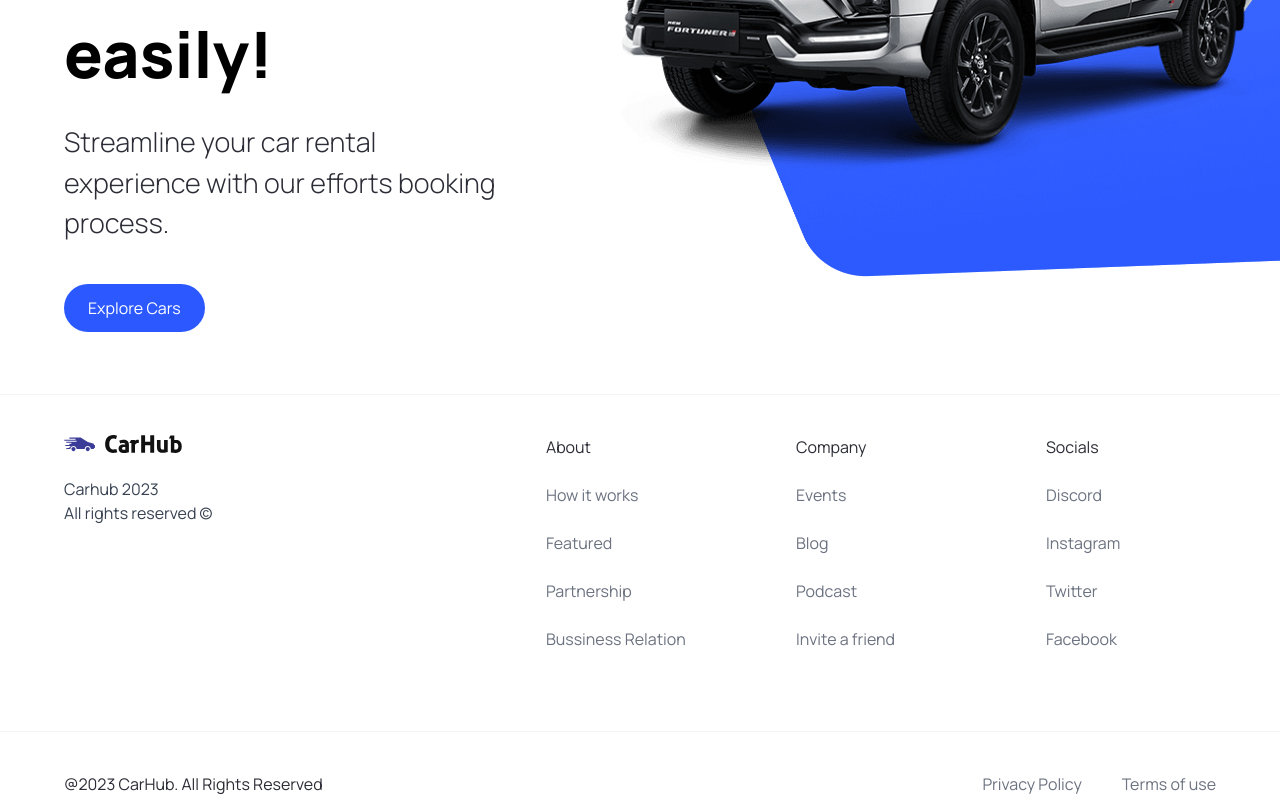
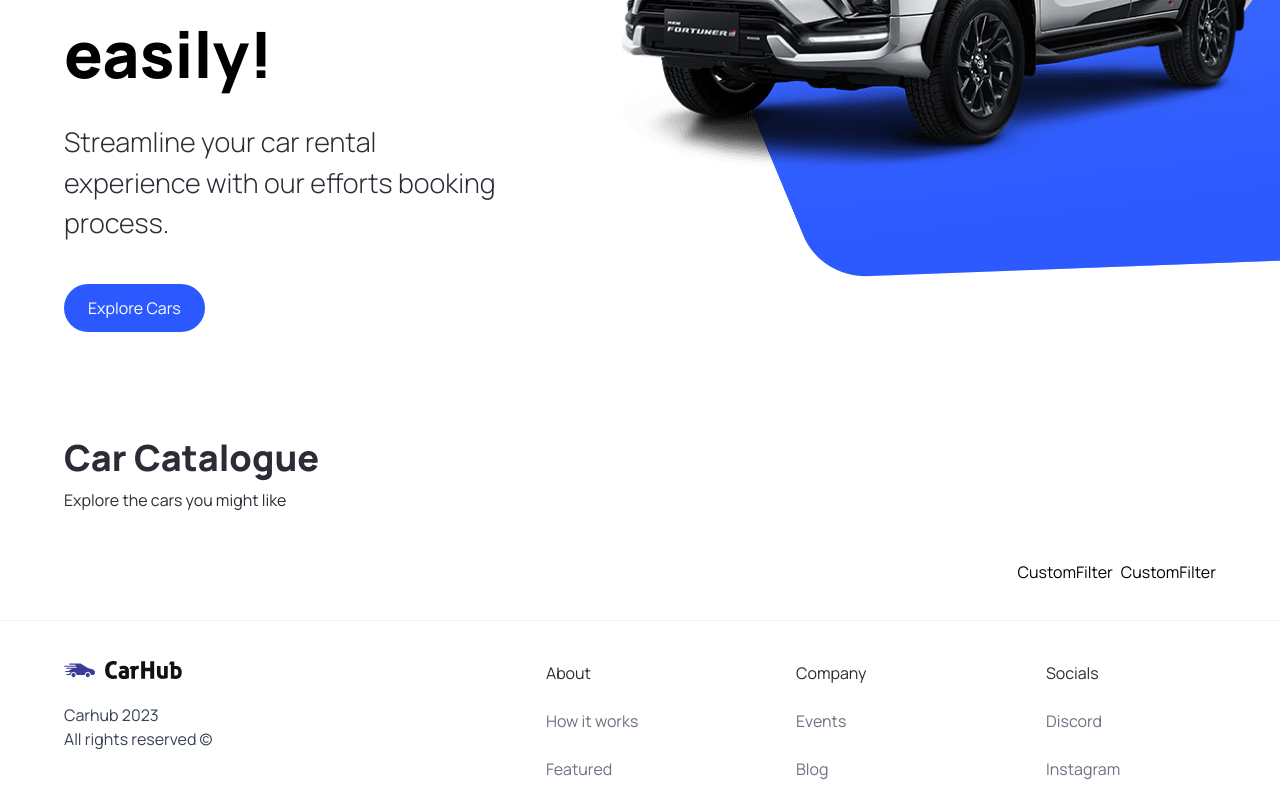
Before and after one commit to Emmanuel-Ingwe/car_showPlus, a Next.js app: page / in a window 1280 px wide. Shown: the part 426-1223 px from the top of the page. Built offline with nearby package versions, Linux system fonts and the light colour scheme.

Commit message:
searchbar

```diff
--- a/app/page.tsx
+++ b/app/page.tsx
@@ -1,10 +1,27 @@
-import { Hero } from '@/components'
+import { CustomFilter, Hero, SearchBar } from '@/components'
+import { CustomButtonProps } from '@/types'
 import Image from 'next/image'
 
 export default function Home() {
   return (
     <main className="overflow-hidden">
       <Hero />
+
+      <div className="mt-12 padding-x padding-y max-width" id="discover">
+        <div className="home__text-container">
+          <h1 className="text-4xl font-extrabold">Car Catalogue</h1>
+          <p>Explore the cars you might like</p>
+        </div>
+
+        <div className="home__filters">
+          <SearchBar />
+
+          <div className="home__filter-container">
+            <CustomFilter title="fuel" />
+            <CustomFilter title="year" />
+          </div>
+        </div>
+      </div>
     </main>
   )
 }
--- /dev/null
+++ b/components/CustomFilter/index.tsx
@@ -0,0 +1,11 @@
+import React from 'react'
+
+type Props = {}
+
+const CustomFilter = (props: Props) => {
+  return (
+    <div>CustomFilter</div>
+  )
+}
+
+export default CustomFilter
--- /dev/null
+++ b/components/SearchBar/index.tsx
@@ -0,0 +1,20 @@
+import React from 'react'
+
+type Props = {}
+
+const SearchBar = (props: Props) => {
+    const handleSearch = () => {
+
+    }
+
+
+  return (
+    <form action="" onSubmit={handleSearch} className="searchbar">
+        <div className="searchbar__item">
+
+        </div>
+    </form>
+  )
+}
+
+export default SearchBar
--- a/components/index.tsx
+++ b/components/index.tsx
@@ -2,10 +2,14 @@
 import CustomButton from "./CustomButton/index"
 import Navbar from "./Navbar"
 import Footer from "./Footer"
+import CustomFilter from "./CustomFilter"
+import SearchBar from "./SearchBar"
 
 export {
     Hero,
     CustomButton,
     Navbar,
-    Footer
+    Footer,
+    CustomFilter,
+    SearchBar
 }
```
